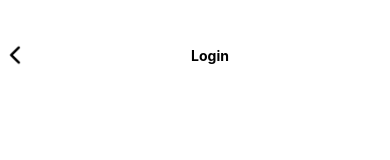
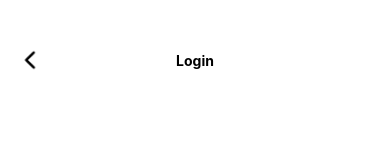
Before and after one commit to 2-daoni/pet-side, a React Native app: screen /LoginScreen in a window 390 px wide. Shown: the top 160 px of the page. Built offline with nearby package versions, Linux system fonts and the light colour scheme.

Commit message:
[Modify] 헤더 구조, 스타일 수정

```diff
--- a/src/components/Header.tsx
+++ b/src/components/Header.tsx
@@ -1,7 +1,8 @@
 import {useNavigation} from '@react-navigation/native';
 import {StackNavigationProp} from '@react-navigation/stack';
 import {observer} from 'mobx-react';
-import React from 'react';
+import React, {useEffect, useState} from 'react';
+import {View} from 'react-native';
 import {CustomStackNavigationParams} from 'src/types/CustomStackNavigationParams';
 import styled from 'styled-components/native';
 
@@ -9,7 +10,7 @@ interface Props {
   title?: string;
   titleComponent?: () => React.ReactElement;
   disableBackBtn?: boolean;
-  RightComponent?: () => void;
+  RightComponent?: () => React.ReactElement;
 }
 
 const Header = observer((props: Props) => {
@@ -18,9 +19,19 @@ const Header = observer((props: Props) => {
       StackNavigationProp<CustomStackNavigationParams, 'LoginScreen'>
     >();
 
+  const [showBackBtn, setShowBackBtn] = useState<boolean>(false);
+
+  useEffect(() => {
+    if (props.disableBackBtn) {
+      setShowBackBtn(false);
+    } else {
+      setShowBackBtn(true);
+    }
+  }, [props.disableBackBtn]);
+
   return (
     <Container>
-      {!props.disableBackBtn && (
+      {showBackBtn && (
         <BackBtn
           onPress={() => {
             navigation.goBack();
@@ -28,40 +39,47 @@ const Header = observer((props: Props) => {
           <BackImg />
         </BackBtn>
       )}
-      {props.titleComponent ? (
-        props.titleComponent()
-      ) : (
-        <HeaderTitle>{props.title}</HeaderTitle>
-      )}
-      {props.RightComponent && props.RightComponent}
+      <TitleContainer disableBackBtn={showBackBtn}>
+        {props.titleComponent ? (
+          props.titleComponent()
+        ) : (
+          <HeaderTitle>{props.title}</HeaderTitle>
+        )}
+      </TitleContainer>
+      <View>{props.RightComponent ? props.RightComponent() : <View />}</View>
     </Container>
   );
 });
 
 const Container = styled.View`
   flex-direction: row;
-  justify-content: space-between;
+  justify-content: center;
   align-items: center;
   height: 80px;
-  padding: 40px 0 10px;
+  width: 100%;
+  padding: 50px 20px 10px;
   background-color: white;
+`;
+
+const TitleContainer = styled.View<{disableBackBtn?: boolean}>`
+  min-width: 100px;
+  justify-content: center;
+  align-items: center;
+  left: ${(props: any) => (props.disableBackBtn ? -10 : 0)}px;
+  margin: 0 auto;
 `;
 
 const HeaderTitle = styled.Text`
   font-weight: 700;
-  margin: 0 auto;
 `;
 
 const BackImg = styled.Image.attrs({
   source: require('../assets/images/left.png'),
 })`
-  width: 30px;
+  width: 20px;
   height: 30px;
 `;
 
-const BackBtn = styled.TouchableOpacity`
-  justify-content: center;
-  align-items: center;
-`;
+const BackBtn = styled.TouchableOpacity``;
 
 export default Header;
```
